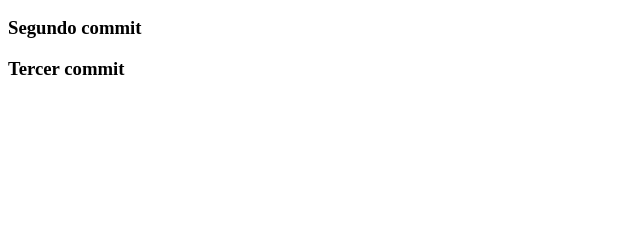
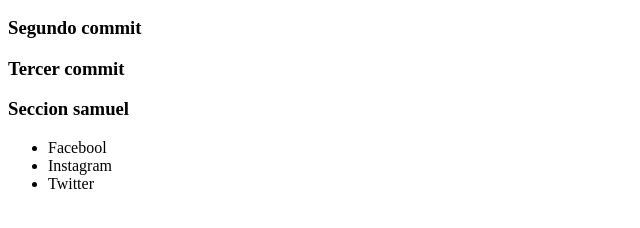
Before and after one commit to patriciodenari/martes--temprano, a plain HTML site: page index.html in a window 1280 px wide. Shown: the part 110-338 px from the top of the page, without its empty margins (0-640 px from the left). Drawn offline with Linux system fonts and the light colour scheme.

Commit message:
seccion samuel clear

```diff
--- a/index.html
+++ b/index.html
@@ -12,5 +12,15 @@
     <h3>Segundo commit</h3>
     <h3>Tercer commit</h3>
 
+
+    <section>
+        <h3>Seccion samuel</h3>
+        <ul>
+            <li><a href=""></a>Facebool</li>
+            <li><a href=""></a>Instagram</li>
+            <li><a href=""></a>Twitter</li>
+        </ul>
+    </section>
+
 </body>
 </html>
```
